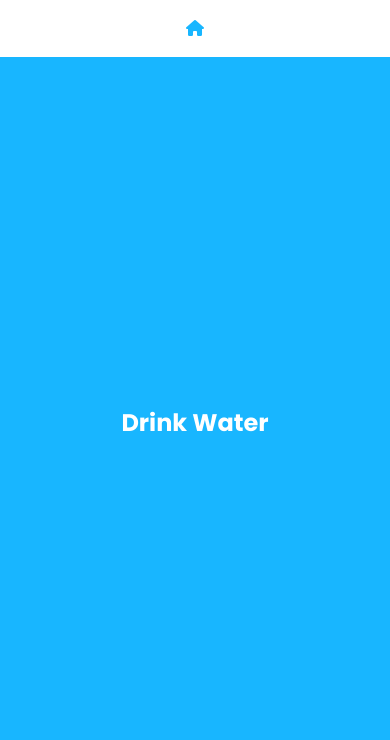
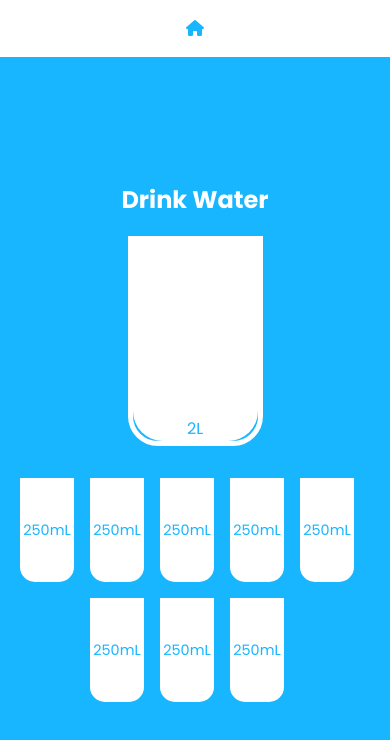
Before and after one commit to julia-joseph/mini-projects, an Angular app: page /drink-water in a window 390 px wide. Shown: the top 740 px of the page. Built offline with nearby package versions, Linux system fonts and the light colour scheme.

Commit message:
Project 16: Drink Water - Self Logic

```diff
--- a/src/app/drink-water/drink-water.component.html
+++ b/src/app/drink-water/drink-water.component.html
@@ -4,5 +4,33 @@
   </div>
   <div class="container">
     <h2>Drink Water</h2>
+    <div class="glass">
+      <div class="water">
+        <div class="remaining" [ngStyle]="{ height: airHeight + 'px' }">
+          <div>{{ remaining }}L</div>
+          <div>Remains</div>
+        </div>
+        <div
+          class="amount"
+          *ngIf="amount"
+          [ngStyle]="{ height: waterHeight + 'px' }"
+        >
+          {{ amount }}%
+        </div>
+      </div>
+    </div>
+    <div class="refills">
+      <div
+        class="refill"
+        *ngFor="let refill of refills; index as i"
+        [ngStyle]="{
+          'background-color': refill.full ? 'blue' : 'white',
+          color: refill.full ? 'white' : '#18b6ff'
+        }"
+        (click)="fill(i)"
+      >
+        {{ refill.amount }}mL
+      </div>
+    </div>
   </div>
 </main>
--- a/src/app/drink-water/drink-water.component.scss
+++ b/src/app/drink-water/drink-water.component.scss
@@ -23,4 +23,96 @@ main {
 .container {
   text-align: center;
   color: white;
+  display: flex;
+  flex-direction: column;
+  justify-content: center;
+  align-items: center;
+
+  h2 {
+    margin-top: 4rem;
+  }
+
+  .glass {
+    height: 400px;
+    width: 250px;
+    border: 5px solid white;
+    border-radius: 0 0 55px 55px;
+    // border-radius: 0 0 125px 125px;
+
+    .water {
+      background-color: white;
+      height: inherit;
+      width: inherit;
+      border-radius: inherit;
+      position: relative;
+
+      .remaining {
+        color: $primary-color;
+        height: 200px;
+        display: flex;
+        flex-direction: column;
+        justify-content: center;
+        align-items: center;
+      }
+
+      .amount {
+        height: inherit;
+        width: inherit;
+        border-radius: inherit;
+        background-color: blue;
+        color: white;
+        position: absolute;
+        bottom: 0;
+        display: flex;
+        justify-content: center;
+        align-items: center;
+      }
+    }
+  }
+
+  .refills {
+    display: flex;
+    flex-wrap: wrap;
+    margin: 3rem 1rem 1rem 1rem;
+    justify-content: center;
+
+    .refill {
+      border: 2px solid white;
+      background-color: white;
+      color: $primary-color;
+      height: 150px;
+      width: 100px;
+      margin: 0 1rem 1rem 0;
+      // border-radius: 0 0 50px 50px;
+      border-radius: 0 0 25px 25px;
+      display: grid;
+      align-items: center;
+      cursor: pointer;
+
+      &.full {
+        background-color: $primary-color;
+      }
+    }
+  }
 }
+
+@media (max-width: 580px) {
+  .container {
+    .glass {
+      height: 200px;
+      width: 125px;
+      border-radius: 0 0 30px 30px;
+    }
+
+    .refills {
+      margin: 2rem 0.5rem 0.5rem 0.5rem;
+
+      .refill {
+        height: 100px;
+        width: 50px;
+        font-size: 0.9rem;
+        border-radius: 0 0 15px 15px;
+      }
+    }
+  }
+}
--- a/src/app/drink-water/drink-water.component.ts
+++ b/src/app/drink-water/drink-water.component.ts
@@ -1,15 +1,55 @@
-import { Component, OnInit } from '@angular/core';
+import { Component, HostListener, OnInit } from '@angular/core';
 
 @Component({
   selector: 'app-drink-water',
   templateUrl: './drink-water.component.html',
-  styleUrls: ['./drink-water.component.scss']
+  styleUrls: ['./drink-water.component.scss'],
 })
 export class DrinkWaterComponent implements OnInit {
+  remaining: number = 0;
+  amount: number = 100;
+  totalGlassHeight: number = 400;
+  waterHeight: number = 0;
+  airHeight: number = 400;
+  refills = [
+    { amount: 250, full: false },
+    { amount: 250, full: false },
+    { amount: 250, full: false },
+    { amount: 250, full: false },
+    { amount: 250, full: false },
+    { amount: 250, full: false },
+    { amount: 250, full: false },
+    { amount: 250, full: false },
+  ];
 
-  constructor() { }
+  constructor() {}
 
   ngOnInit(): void {
+    this.setAmounts();
+    this.onResize();
   }
 
+  @HostListener('window:resize', ['$event']) onResize() {
+    if (window.innerHeight < 580) {
+      this.totalGlassHeight = 200;
+    }
+  }
+
+  fill(i: number) {
+    this.refills[i].full = !this.refills[i].full;
+    this.setAmounts();
+  }
+
+  setAmounts() {
+    const totalAmount = this.getTotalAmount();
+    const percentFull = totalAmount / 2000;
+    this.amount = (totalAmount / 2000) * 100;
+    this.remaining = (2000 - totalAmount) / 1000;
+    this.waterHeight = this.totalGlassHeight * percentFull;
+    this.airHeight = this.totalGlassHeight - this.waterHeight;
+  }
+
+  getTotalAmount() {
+    return this.refills.filter((refill) => refill.full).length * 250;
+  }
 }
```
